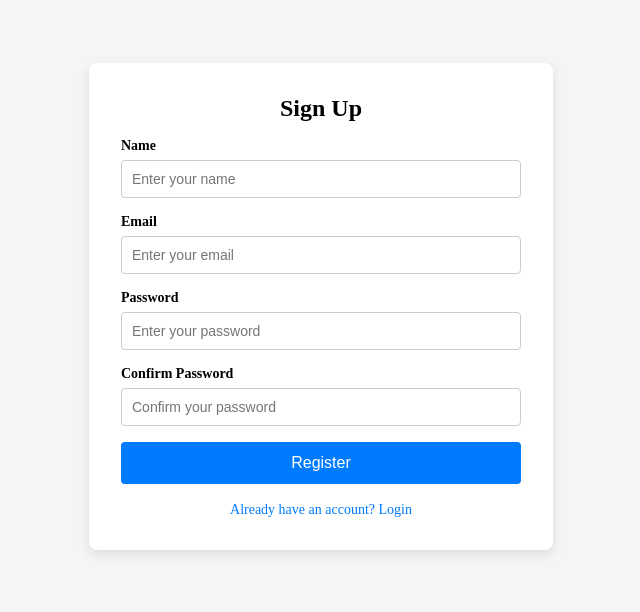
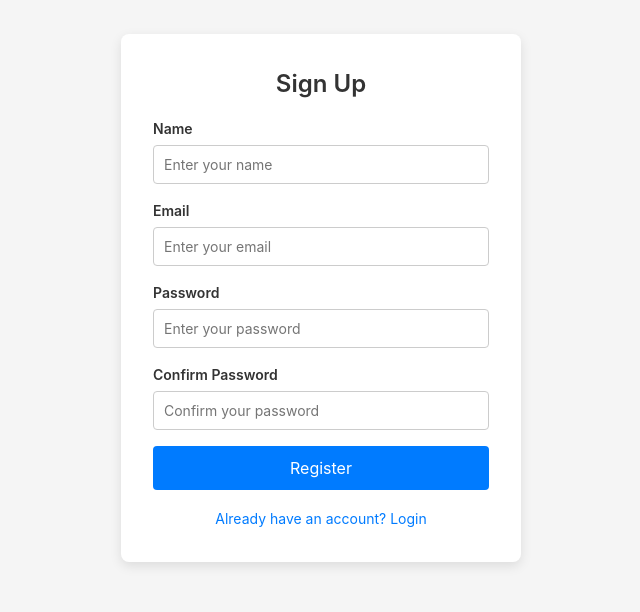
Before and after one commit to ghayasshahid/publish-pro, a React (Vite) app: page /signup in a window 1280 px wide. Shown: the part 102-714 px from the top of the page, without its empty margins (319-959 px from the left). Built offline with nearby package versions, Linux system fonts and the light colour scheme.

Commit message:
integrate backend, replace hardcoded URLs, and standardize fonts to Inter

```diff
--- a/src/components/BookList.tsx
+++ b/src/components/BookList.tsx
@@ -9,7 +9,7 @@ function BookList() {
   const [search, setSearch] = useState("");
   const [category, setCategory] = useState("");
 
-  const { data, isLoading, isFetching, error } = useQuery<BookListResponse>({
+  const { data, isLoading, error } = useQuery<BookListResponse>({
     queryKey: ["books", page, search, category],
     queryFn: () => {
       const params = new URLSearchParams({ page: String(page), limit: "9" });
@@ -50,9 +50,6 @@ function BookList() {
           <option value="Biography">Biography</option>
           <option value="Self-Help">Self-Help</option>
         </select>
-        {isFetching && (
-          <p style={{ marginLeft: "10px" }}>Searching...</p>
-        )}
       </div>
 
       {error && (
--- a/src/components/LoginPage.tsx
+++ b/src/components/LoginPage.tsx
@@ -3,6 +3,7 @@ import { useDispatch } from "react-redux";
 import { useNavigate } from "react-router-dom";
 import { useState } from "react";
 import { validateEmail, validatePassword } from "../utils/validation";
+import { apiFetch } from "../api";
 
 interface LoginResponse {
   message: string;
@@ -43,19 +44,10 @@ function LoginPage() {
     }
 
     try {
-      const res = await fetch("https://riot-reacquire-unstylish.ngrok-free.dev/api/auth/login", {
+      const data = await apiFetch<LoginResponse>("/api/auth/login", {
         method: "POST",
-        headers: { "Content-Type": "application/json" },
-        credentials: "include",
         body: JSON.stringify({ email, password }),
       });
-
-      if (!res.ok) {
-        const errorData = await res.json();
-        throw new Error(errorData.message || "Login failed");
-      }
-
-      const data: LoginResponse = await res.json();
 
       dispatch({ type: "SET_TOKEN", payload: data.accessToken });
       localStorage.setItem("token", data.accessToken);
--- a/src/components/SignUp.tsx
+++ b/src/components/SignUp.tsx
@@ -1,6 +1,7 @@
 import { useState } from "react";
 import { useNavigate, Link } from "react-router-dom";
 import { validateEmail, validatePassword } from "../utils/validation";
+import { apiFetch } from "../api";
 
 function SignUp() {
   const navigate = useNavigate();
@@ -44,19 +45,10 @@ function SignUp() {
     setIsLoading(true);
 
     try {
-      const res = await fetch(
-        "https://riot-reacquire-unstylish.ngrok-free.dev/api/auth/register",
-        {
-          method: "POST",
-          headers: { "Content-Type": "application/json" },
-          body: JSON.stringify({ name, email, password }),
-        },
-      );
-
-      if (!res.ok) {
-        const errorData = await res.json();
-        throw new Error(errorData.message || "Registration failed");
-      }
+      await apiFetch("/api/auth/register", {
+        method: "POST",
+        body: JSON.stringify({ name, email, password }),
+      });
 
       navigate("/");
     } catch (err) {
--- a/src/styles/_bookdetail.scss
+++ b/src/styles/_bookdetail.scss
@@ -6,38 +6,32 @@
   border-radius: 8px;
   background-color: #ffffff;
   box-shadow: 0 4px 12px rgba(0, 0, 0, 0.05);
-  font-family: 'inter', sans-serif;
 
   h1 {
     margin-top: 0;
-    font-family: 'inter', sans-serif;
     font-size: 24px;
   }
 
   &__author {
     color: #666666;
-    font-family: 'inter', sans-serif;
     font-size: 16px;
   }
 
   &__price {
     font-size: 18px;
     font-weight: 600;
-    font-family: 'inter', sans-serif;
     color: #28a745;
   }
 
   &__actions {
     display: flex;
     gap: 10px;
-    font-family: 'inter', sans-serif;
     margin-top: 20px;
   }
 
   &__form {
     display: flex;
     flex-direction: column;
-    font-family: 'inter', sans-serif;
     gap: 14px;
 
     h2 {
--- a/src/styles/_booklist.scss
+++ b/src/styles/_booklist.scss
@@ -53,7 +53,6 @@
   border-radius: 6px;
   background-color: #ffffff;
   text-decoration: none;
-  font-family: 'inter', sans-serif;
   color: inherit;
   display: flex;
   flex-direction: column;
--- a/src/styles/_home.scss
+++ b/src/styles/_home.scss
@@ -11,13 +11,11 @@
 
     h1 {
       margin: 0;
-      font-family: 'inter', sans-serif;
     }
 
     button {
       padding: 10px 16px;
       background-color: #007bff;
-      font-family: 'inter', sans-serif;
       color: #ffffff;
       border: none;
       border-radius: 4px;
--- a/src/styles/styles.scss
+++ b/src/styles/styles.scss
@@ -3,3 +3,22 @@
 @use './home';
 @use './booklist';
 @use './login-signup';
+
+/* Global styles */
+* {
+  font-family: 'Inter', sans-serif;
+  box-sizing: border-box;
+}
+
+body {
+  margin: 0;
+  padding: 0;
+  font-size: 16px;
+  line-height: 1.5;
+  color: #333;
+}
+
+h1, h2, h3 {
+  margin: 0 0 0.5em;
+  font-weight: 600;
+}
```
